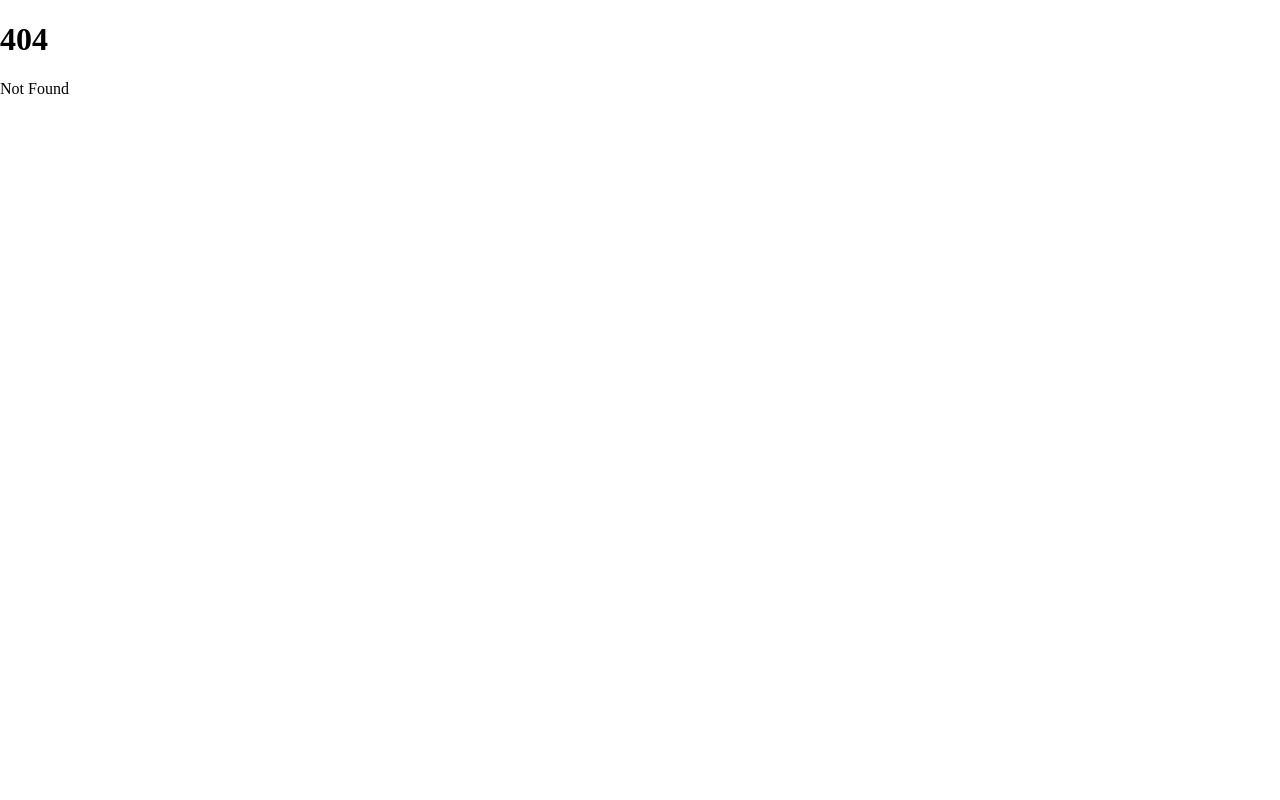
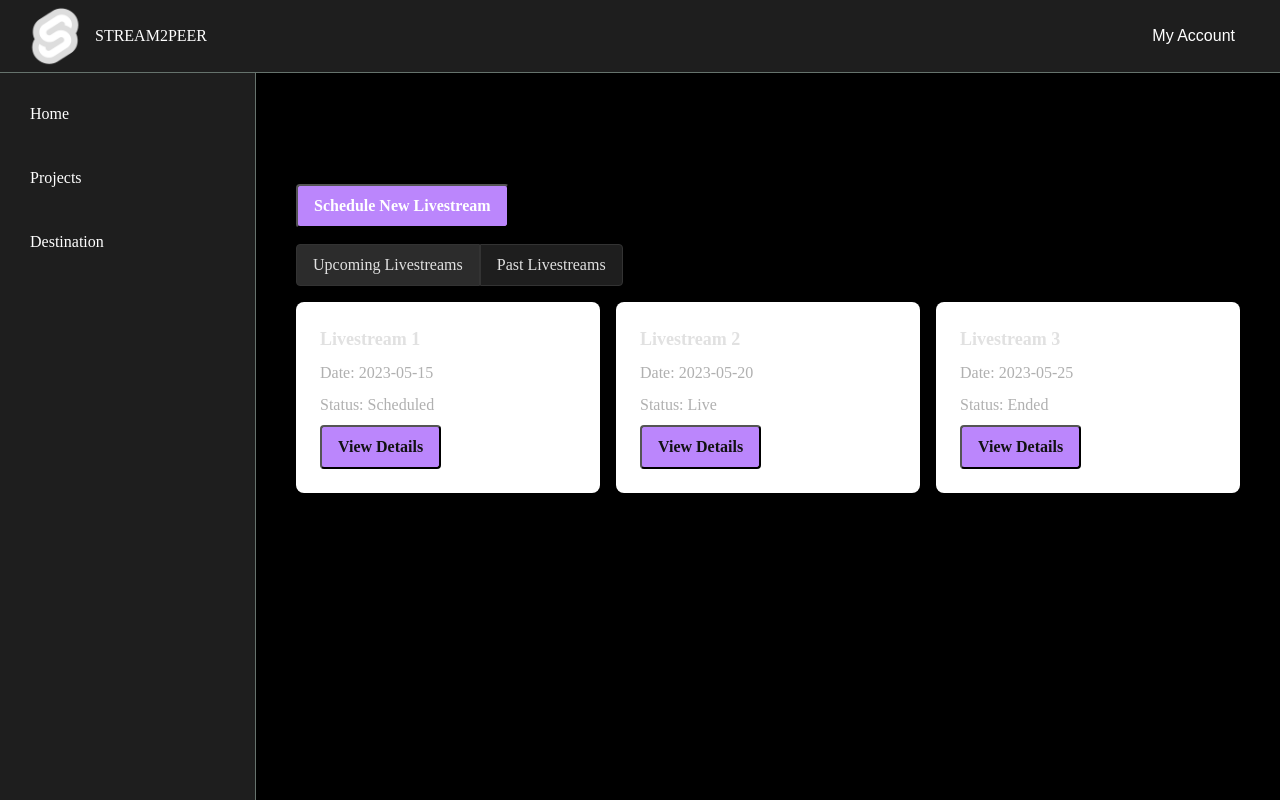
Before and after one commit to tobySolutions/stream2peer, a SvelteKit app in the folder packages/frontend/: page /dashboard/projects/1 in a window 1280 px wide. Before the commit this address had no page. Built offline with nearby package versions, Linux system fonts and the light colour scheme.

Commit message:
chore: updated project dashboard

```diff
--- /dev/null
+++ b/packages/frontend/src/lib/components/LivestreamCard.svelte
@@ -0,0 +1,49 @@
+<script lang="ts">
+  import { createEventDispatcher } from 'svelte';
+
+  export let livestream: { id: number; title: string; date: string; status: string };
+  export let type: 'upcoming' | 'past';
+
+  const dispatch = createEventDispatcher();
+
+  function viewDetails() {
+    dispatch('view', livestream.id);
+  }
+</script>
+
+<div class="card">
+  <h3>{livestream.title}</h3>
+  <p>Date: {livestream.date}</p>
+  <p>Status: {livestream.status}</p>
+  <button class="primary-button" on:click={viewDetails}>
+    View Details
+  </button>
+</div>
+
+<style lang="scss">
+  @import '../../styles/styles.scss';
+
+ .card {
+    @include card;
+    background-color: white;
+    border-radius: 0.5rem;
+    padding: 1.5rem;
+    box-shadow: 0 4px 6px rgba(0, 0, 0, 0.1);
+
+    h3 {
+      font-size: 1.125rem;
+      font-weight: 600;
+      margin-bottom: 0.5rem;
+      color: $text-color;
+    }
+
+    p {
+      color: $text-color-secondary;
+      margin-bottom: 0.5rem;
+    }
+  }
+
+  .primary-button {
+    @include button($primary-color, $background-color);
+  }
+</style>
--- /dev/null
+++ b/packages/frontend/src/lib/components/LivestreamDetails.svelte
@@ -0,0 +1,81 @@
+<script lang="ts">
+  export let livestreamId: number;
+
+  // Mock data - replace with actual API call
+  const livestream = {
+    id: livestreamId,
+    title: 'Livestream Title',
+    date: '2023-05-15',
+    status: 'Scheduled',
+    shareUrl: 'https://example.com/livestream/123',
+  };
+
+  function deleteLivestream() {
+    if (confirm('Are you sure you want to delete this livestream?')) {
+      // Implement delete logic here
+      alert('Livestream deleted');
+    }
+  }
+</script>
+
+<div class="card">
+  <h2>{livestream.title}</h2>
+  <p>Date: {livestream.date}</p>
+  <p>Status: {livestream.status}</p>
+  <p>Share URL: <a href={livestream.shareUrl}>{livestream.shareUrl}</a></p>
+  <div class="button-container">
+    <button class="primary-button" on:click={() => alert('Edit livestream')}>
+      Edit Livestream
+    </button>
+    <button class="danger-button" on:click={deleteLivestream}>
+      Delete Livestream
+    </button>
+  </div>
+</div>
+
+<style lang="scss">
+  @import '../../styles//styles.scss';
+
+ .card {
+    @include card;
+    background-color: white;
+    border-radius: 0.5rem;
+    padding: 1.5rem;
+    box-shadow: 0 4px 6px rgba(0, 0, 0, 0.1);
+
+    h2 {
+      font-size: 1.5rem;
+      font-weight: bold;
+      margin-bottom: 1rem;
+      color: $text-color;
+    }
+
+    p {
+      margin-bottom: 0.5rem;
+      color: $text-color-secondary;
+    }
+
+    a {
+      color: $secondary-color;
+      text-decoration: none;
+
+      &:hover {
+        text-decoration: underline;
+      }
+    }
+  }
+
+  .button-container {
+    display: flex;
+    justify-content: space-between;
+    margin-top: 1rem;
+  }
+
+  .primary-button {
+    @include button($primary-color, $background-color);
+  }
+
+  .danger-button {
+    @include button($danger-color, $background-color);
+  }
+</style>
--- /dev/null
+++ b/packages/frontend/src/lib/components/LivestreamList.svelte
@@ -0,0 +1,18 @@
+<script lang="ts">
+  import LivestreamCard from "./LivestreamCard.svelte";
+  export let type: 'upcoming' | 'past';
+  export let projectId: string;
+
+  // Mock data - replace with actual API calls
+  const livestreams = [
+    { id: 1, title: 'Livestream 1', date: '2023-05-15', status: 'Scheduled' },
+    { id: 2, title: 'Livestream 2', date: '2023-05-20', status: 'Live' },
+    { id: 3, title: 'Livestream 3', date: '2023-05-25', status: 'Ended' },
+  ];
+</script>
+
+<div class="grid">
+  {#each livestreams as livestream}
+    <LivestreamCard {livestream} {type} />
+  {/each}
+</div>
--- /dev/null
+++ b/packages/frontend/src/lib/components/projectsCard.svelte
@@ -0,0 +1,33 @@
+<script lang="ts">
+  export let project: { id: number; name: string; description: string };
+</script>
+
+<a href="/dashboard/projects/{project.id}" class="card">
+  <h2>{project.name}</h2>
+  <p>{project.description}</p>
+</a>
+
+<style lang="scss">
+  .card {
+    display: block;
+    background-color: white;
+    border-radius: 0.5rem;
+    padding: 1.5rem;
+    box-shadow: 0 4px 6px rgba(0, 0, 0, 0.1);
+    transition: box-shadow 0.3s;
+
+    &:hover {
+      box-shadow: 0 10px 15px rgba(0, 0, 0, 0.1);
+    }
+
+    h2 {
+      font-size: 1.25rem;
+      font-weight: 600;
+      margin-bottom: 0.5rem;
+    }
+
+    p {
+      color: #666;
+    }
+  }
+</style>
--- a/packages/frontend/src/routes/dashboard/+layout.svelte
+++ b/packages/frontend/src/routes/dashboard/+layout.svelte
@@ -41,7 +41,7 @@
 		min-height: 100vh;
 		.main__content {
 			flex-basis: 80%;
-			padding: 20px;
+			padding: 40px;
 			margin-top: 72px;
 			background-color: #000000;
 		}
--- a/packages/frontend/src/routes/dashboard/projects/+page.svelte
+++ b/packages/frontend/src/routes/dashboard/projects/+page.svelte
@@ -1,12 +1,44 @@
+<script>
+    import "../styles/dashboard.scss"
+    import ProjectsCard from "$lib/components/projectsCard.svelte";
 
+      const projects = [
+    { id: 1, name: 'Project A', description: 'Description for Project A' },
+    { id: 2, name: 'Project B', description: 'Description for Project B' },
+    { id: 3, name: 'Project C', description: 'Description for Project C' },
+  ];
+</script>
 
-<div>
-    <p>Projects</p>
+<div class="dashboard-header">
+    <div>
+        <p class="header-text">Projects</p>
+        <p class="header-subtext">Manage Your Projects</p>
+    </div>
+    <div class="project-btn">
+        <button>
+        Add new project
+        </button>
+    </div>
+
 </div>
+
+<div class="grid">
+    {#each projects as project}
+      <ProjectsCard {project} />
+    {/each}
+  </div>
+
 
 
 <style lang="scss">
-    p {
-        color: #ffffff;
+    .project-btn {
+        button {
+            padding: 5px 10px;
+            border-radius: 6px;
+            cursor: pointer;
+            background-color: #a7a6a6;
+            color: black;
+        }
+
     }
 </style>
--- /dev/null
+++ b/packages/frontend/src/routes/dashboard/projects/[id]/+page.svelte
@@ -0,0 +1,84 @@
+<script lang="ts">
+  import { page } from '$app/stores';
+  import LivestreamList from "../../../../lib/components/LivestreamList.svelte";
+
+  let activeTab = 'upcoming';
+
+  const projectId = $page.params.id;
+</script>
+
+<div class="container">
+  <h1>Project {projectId}</h1>
+
+  <div class="button-container">
+    <button class="primary-button" on:click={() => alert('Schedule new livestream')}>
+      Schedule New Livestream
+    </button>
+  </div>
+
+  <div class="tabs">
+    <button
+      class:active={activeTab === 'upcoming'}
+      on:click={() => activeTab = 'upcoming'}
+    >
+      Upcoming Livestreams
+    </button>
+    <button
+      class:active={activeTab === 'past'}
+      on:click={() => activeTab = 'past'}
+    >
+      Past Livestreams
+    </button>
+  </div>
+
+  {#if activeTab === 'upcoming'}
+    <LivestreamList type="upcoming" {projectId} />
+  {:else}
+    <LivestreamList type="past" {projectId} />
+  {/if}
+</div>
+
+<style lang="scss">
+  @import '../../../../styles/styles.scss';
+
+ h1 {
+    font-size: 2rem;
+    font-weight: bold;
+    margin-bottom: 1.5rem;
+  }
+
+  .button-container {
+    margin-bottom: 1rem;
+  }
+
+  .primary-button {
+    @include button($primary-color);
+  }
+
+  .tabs {
+    display: flex;
+    margin-bottom: 1rem;
+
+    button {
+      padding: 0.5rem 1rem;
+      background-color: $surface-color;
+      color: $text-color;
+      border: 1px solid $border-color;
+      cursor: pointer;
+
+      &.active {
+        background-color: $hover-color;
+      }
+
+      &:first-child {
+        border-top-left-radius: 0.25rem;
+        border-bottom-left-radius: 0.25rem;
+      }
+
+      &:last-child {
+        border-top-right-radius: 0.25rem;
+        border-bottom-right-radius: 0.25rem;
+      }
+    }
+  }
+</style>
--- /dev/null
+++ b/packages/frontend/src/routes/dashboard/styles/dashboard.scss
@@ -0,0 +1,17 @@
+.dashboard-header {
+    display: flex;
+    padding-bottom: 20px;
+    justify-content: space-between;
+    width: 100%;
+    align-items: center;
+    border-bottom: 1px solid hsl(155, 6%, 42.5%);
+}
+.header-text {
+    font-size: 32px;
+    color: #FFFFFF;
+}
+.header-subtext {
+    font-size: 18px;
+    opacity: 0.6;
+    color: #FFFFFF;
+}
--- a/packages/frontend/src/styles/styles.scss
+++ b/packages/frontend/src/styles/styles.scss
@@ -1,4 +1,16 @@
 @import './reset.scss';
+
+
+$background-color: #121212;
+$surface-color: #1e1e1e;
+$primary-color: #bb86fc;
+$secondary-color: #03dac6;
+$danger-color: #cf6679;
+$text-color: #e1e1e1;
+$text-color-secondary: #b0b0b0;
+
+$hover-color: #2c2c2c;
+$border-color: #333333;
 
 $breakpoint-xs: 480px;
 $breakpoint-ms: 650px;
@@ -11,6 +23,26 @@ $breakpoint-xl: 1400px;
 body {
 	min-height: 100vh;
 	margin: 0;
+}
+
+@mixin card {
+  background-color: $surface-color;
+  border-radius: 0.5rem;
+  padding: 1.5rem;
+  box-shadow: 0 4px 6px rgba(0, 0, 0, 0.2);
+}
+
+@mixin button($bg-color, $text-color: white) {
+  background-color: $bg-color;
+  color: $text-color;
+  font-weight: bold;
+  padding: 0.5rem 1rem;
+  border-radius: 0.25rem;
+  transition: background-color 0.2s;
+
+  &:hover {
+    background-color: darken($bg-color, 10%);
+  }
 }
 
 @mixin respond($breakpoint) {
@@ -41,3 +73,20 @@ body {
     }
   }
 }
+
+.grid {
+  display: grid;
+  gap: 1rem;
+}
+
+@media (min-width: 768px) {
+  .grid {
+    grid-template-columns: repeat(2, 1fr);
+  }
+}
+
+@media (min-width: 1024px) {
+  .grid {
+    grid-template-columns: repeat(3, 1fr);
+  }
+}
```
Also changed, not shown: packages/frontend/src/routes/dashboard/projects/[id]/livestream/[livestremId]/+page.svelte (added, +10 -0 lines).
